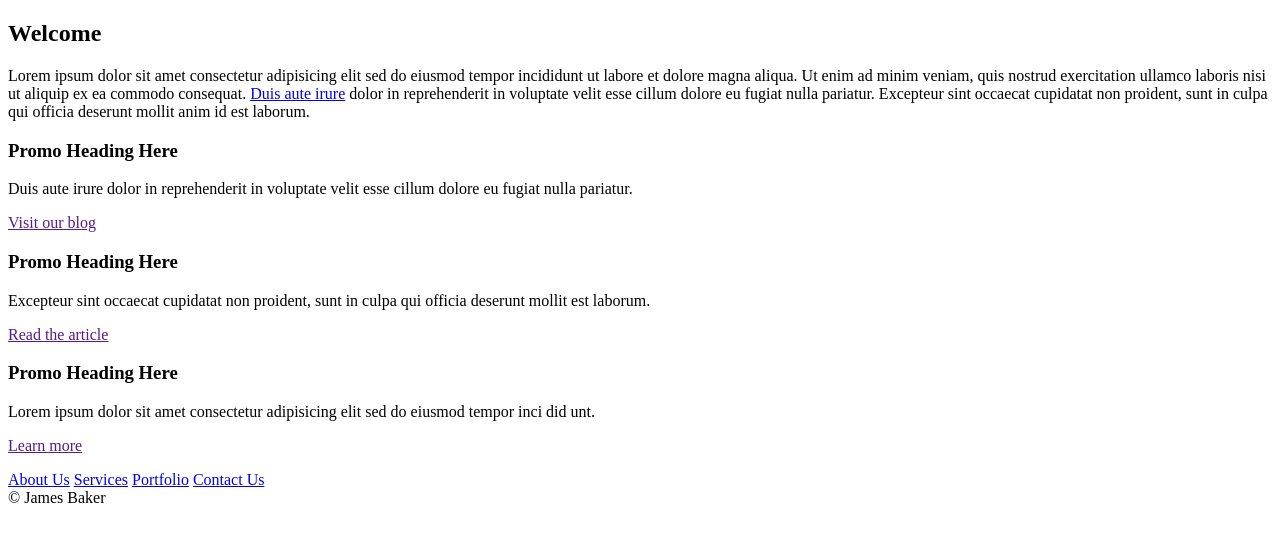
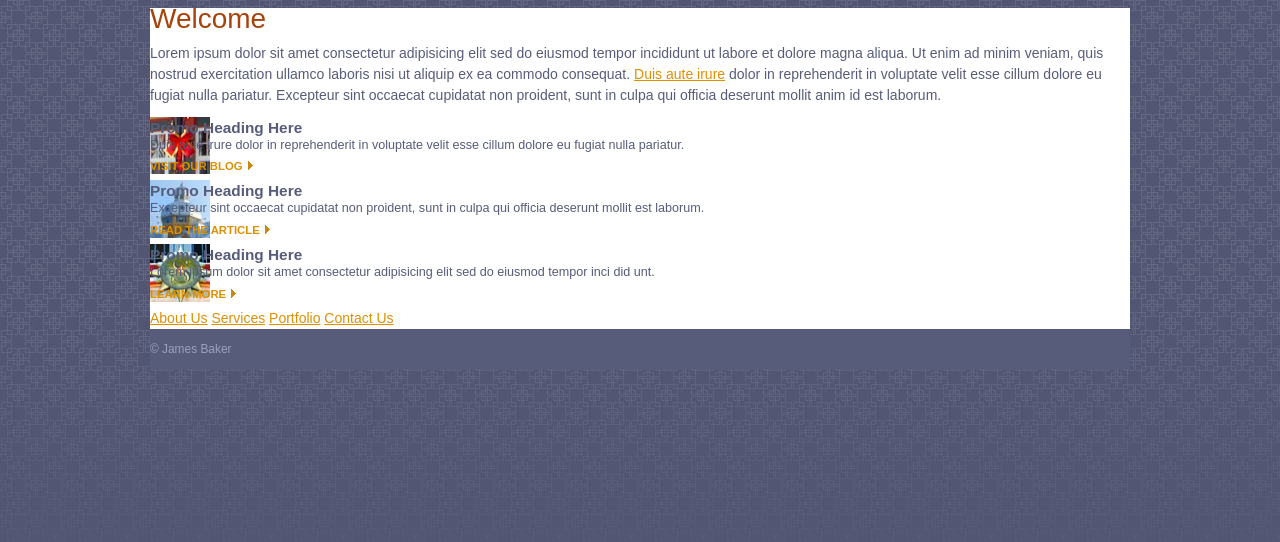
Before and after one commit to bakieness/Resposive-Website, a plain HTML site: page WWW/Index.html in a window 1280 px wide. Drawn offline with Linux system fonts and the light colour scheme.

Commit message:
chapter 5 complete

```diff
--- a/WWW/CSS/screen_styles.css
+++ b/WWW/CSS/screen_styles.css
@@ -1,3 +1,95 @@
 @charset "UTF-8";
 
 /* Global Content Formatting and Styles */
+
+body {
+	color: #575c7a;
+	line-height: 1.5em;
+	font-family: Arial;
+	font-size: 14px;
+	background: #515673 url(../images/background_gradient.jpg) repeat-x 0px 0px;
+}
+
+.page {
+	max-width: 980px;
+	margin: 0px auto 0px auto;
+	position: relative;
+	background-color: #fff;
+}
+
+h1 {
+	font-size: 2em;
+	font-weight: normal;
+	color: #a6430a;
+	margin: 0 0 .5em 0;
+}
+
+h2 {
+	font-size: 1.7em;
+	margin: 0 0 1em 0;
+}
+
+h3 {
+	font-size: 1.5em;
+	margin: 0 0 1em 0;
+}
+
+p {
+	margin: 0 0 .75em 0;
+}
+
+a {
+	color: #de9000;
+}
+
+a:hover {
+	color: #009eff;
+}
+
+footer {
+	font-size: .85em;
+	color: #9ba0bd;
+	background-color: #575c7a;
+	padding: 10px 10px 10px 0px;
+}
+
+a.cta {
+	text-transform: uppercase;
+	font-size: .9em;
+	font-weight: bold;
+	text-decoration: none;
+	margin: .5em 0 0 0;
+	padding: 0px 12px 0px 0px;
+	background: url(../images/cta_arrow.png) no-repeat right 0px;
+}
+
+a.cta:hover {
+	background-position: right -50px;
+}
+
+.promo h3 {
+	font-size: 1.1em;
+	margin: 0;
+}
+
+.promo p {
+	line-height: 1.2em;
+	font-size: .9em;
+	margin-bottom: .5em;
+}
+
+.promo {
+	background-repeat: no-repeat;
+}
+
+.promo.one{
+	background-image: url(../images/promo_1.jpg);
+}
+
+.promo.two{
+	background-image: url(../images/promo_2.jpg);
+}
+
+.promo.three{
+	background-image: url(../images/promo_3.jpg);
+}
--- a/WWW/Index.html
+++ b/WWW/Index.html
@@ -31,25 +31,25 @@
 
 	    <div class="promo_container">
 
-			<div class="promo">
+			<div class="promo one">
             	<div class="content">
 					<h3>Promo Heading Here</h3>
 					<p>Duis aute irure dolor in reprehenderit in voluptate velit esse cillum dolore eu fugiat nulla pariatur.</p>
-					<p><a href="">Visit our blog</a></p>
+					<p><a class="cta" href="">Visit our blog</a></p>
 				</div>
             </div>
-     		<div class="promo">
+     		<div class="promo two">
         	    <div class="content">
 					<h3>Promo Heading Here</h3>
 					<p>Excepteur sint occaecat cupidatat non proident, sunt in culpa qui officia deserunt mollit est laborum.</p>
-					<p><a href="">Read the article</a></p>
+					<p><a class="cta" href="">Read the article</a></p>
 				</div>
             </div>
-   			<div class="promo">
+   			<div class="promo three">
            		<div class="content">
 					<h3>Promo Heading Here</h3>
 					<p>Lorem ipsum dolor sit amet consectetur adipisicing elit sed do eiusmod tempor inci did unt.</p>
-					<p><a href="">Learn more</a></p>
+					<p><a class="cta" href="">Learn more</a></p>
 				</div>
             </div>
 
```
